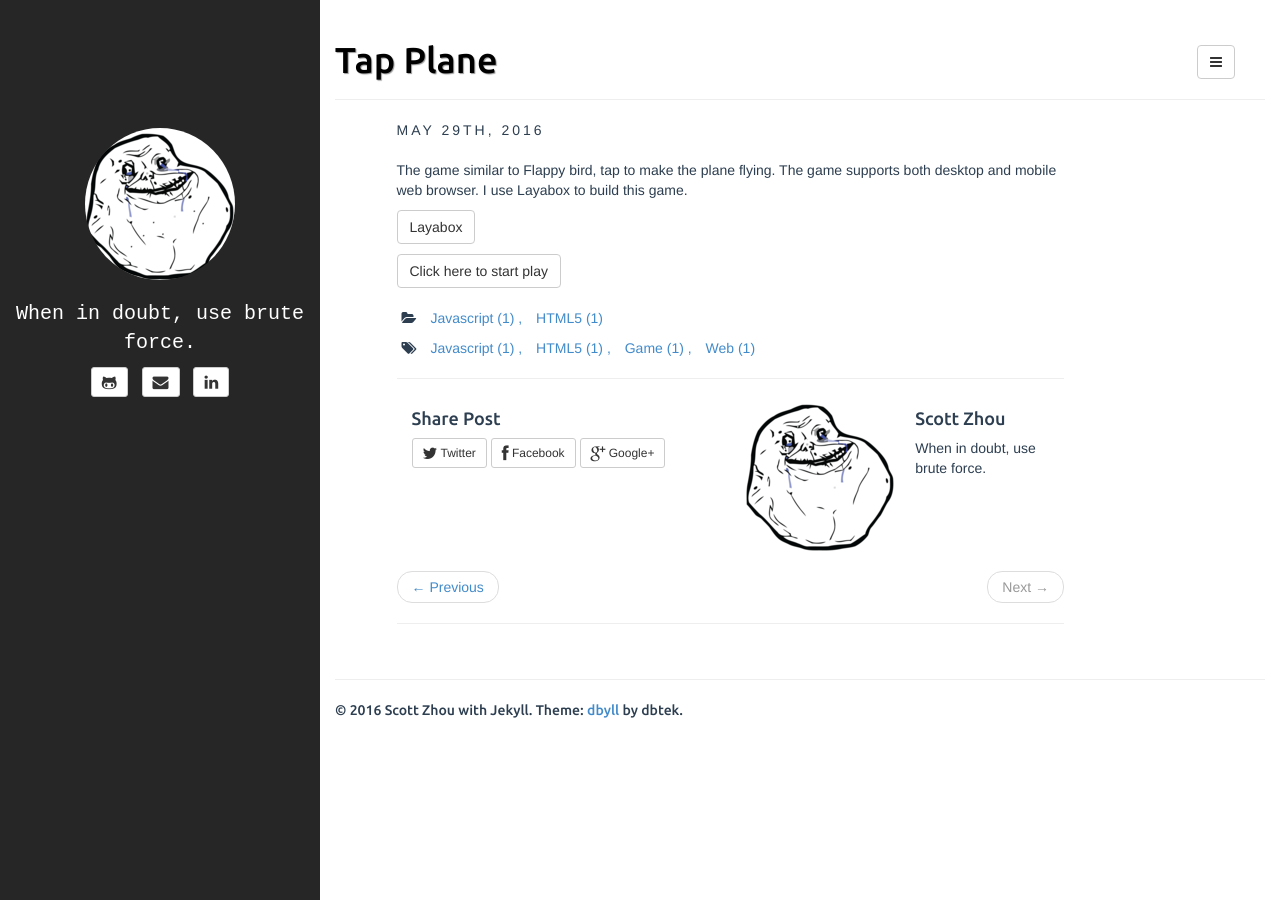
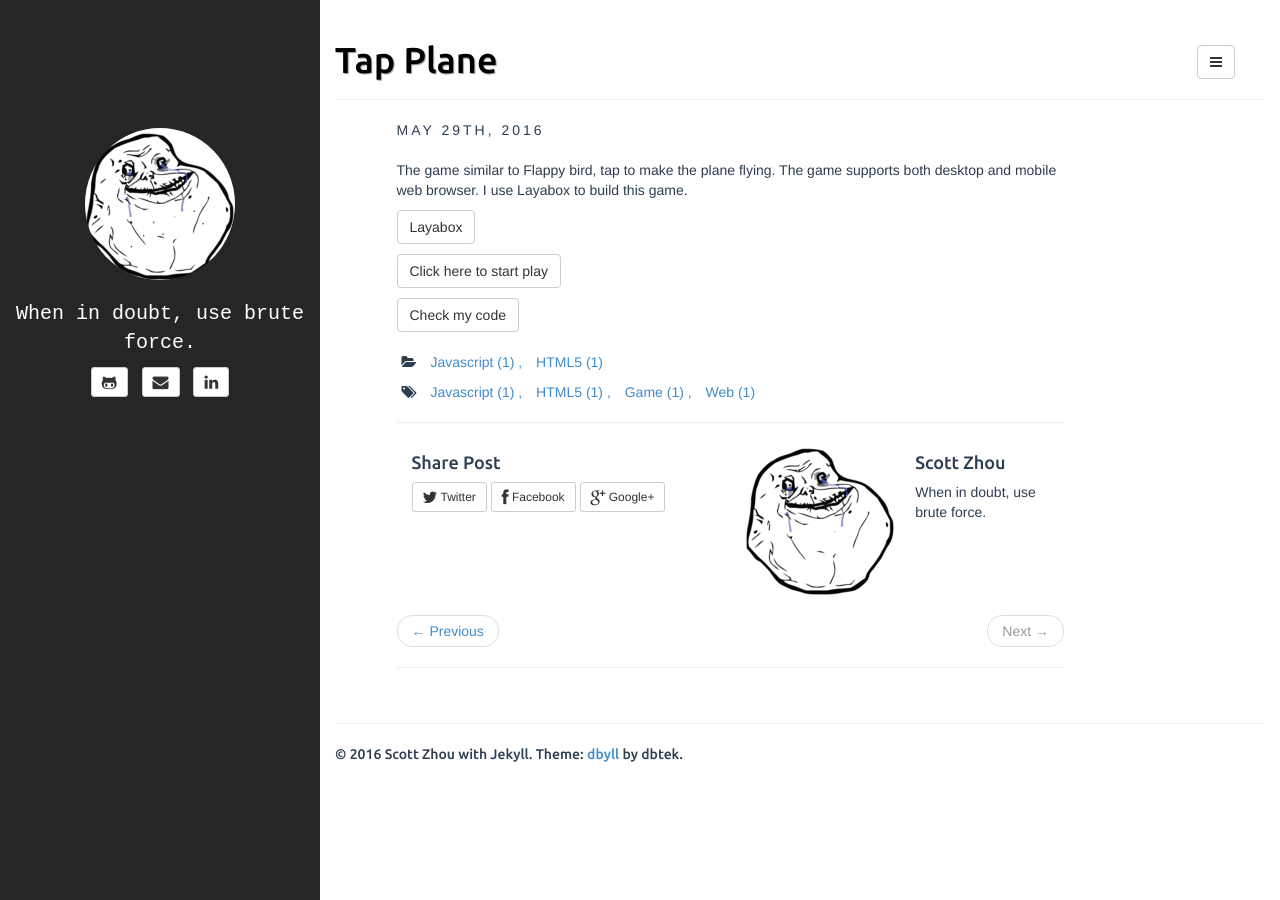
Before and after one commit to Zero0927/blog-nonworking, a Jekyll site: the page built from _posts/2016-05-29-Tap-Plane.md, in a window 1280 px wide. Built offline with Jekyll 4.4.1, drawn with Linux system fonts in a browser that asks for light colours.

Commit message:
Update 2016-05-29-Tap-Plane.md

```diff
--- a/_posts/2016-05-29-Tap-Plane.md
+++ b/_posts/2016-05-29-Tap-Plane.md
@@ -10,3 +10,5 @@
 <a class="btn btn-default" href="http://www.layabox.com/en/">Layabox</a>
 
 <a class="btn btn-default" href="http://www.siyuanzhou.com/TapPlane/">Click here to start play</a>
+
+<a class="btn btn-default" href="https://github.com/godofhand/TapPlane">Check my code</a>
```
